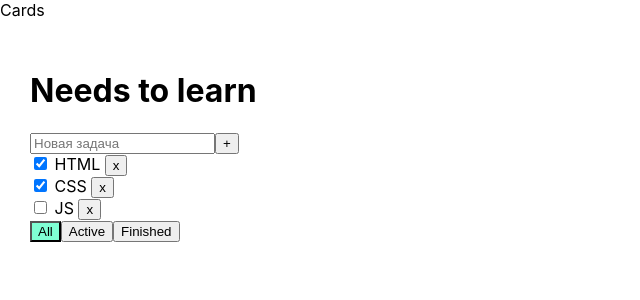
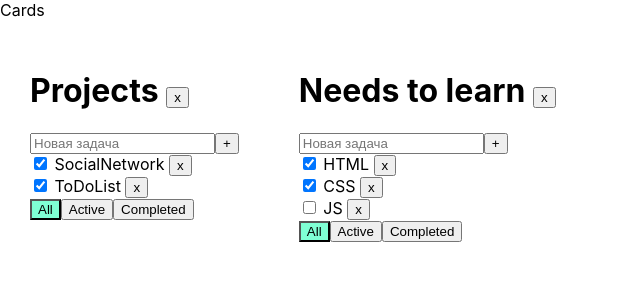
Before and after one commit to 1rko/to-do-list, a React (Create React App) app: page / in a window 1280 px wide. Shown: the top 300 px of the page, without its empty margins (0-640 px from the left). Built offline with nearby package versions, Linux system fonts and the light colour scheme.

Commit message:
Переделана структура данных, реализована функция удаления todolists

```diff
--- a/src/App.tsx
+++ b/src/App.tsx
@@ -9,105 +9,125 @@ export type TasksArrayType = {
     done: boolean
 }
 
-export type tasksWithCardTitleType = {
-    title: string
-    tasks: Array<TasksArrayType>
-}
-
 export type FilterType = 'all' | 'active' | 'completed'
 
-let tasksProjects: tasksWithCardTitleType = {                    //
-    title: 'Projects',
-    tasks: [
-        {id: "1", task: 'ToDoList', done: true},
-        {id: "2", task: 'Social Network', done: true}
-    ]
+export type toDoListsType = {
+    id: string
+    title: string
+    filter: FilterType
 }
 
 function App() {
 
-    let tasksNeedsToLearn: tasksWithCardTitleType = {
-        title: 'Needs to learn',
-        tasks: [
-            {id: '1', task: 'HTML', done: true},
-            {id: "2", task: 'CSS', done: true},
-            {id: "3", task: 'JS', done: false}
-        ]
-    }
+    let toDolistId1 = uuidv4()
+    let toDolistId2 = uuidv4()
 
-    let [tasksWithCardTitle, setTasksWithCardTitle] = useState<tasksWithCardTitleType>(tasksNeedsToLearn)
-    let [filter, setFilter] = useState<FilterType>('all')
+    let [toDoLists, setToDoLists] = useState<Array<toDoListsType>>([
+        {id: toDolistId1, title: 'Projects', filter: 'all'},
+        {id: toDolistId2, title: 'Needs to learn', filter: 'all'},
+    ])
 
-    function removeTask(id: string) {
-        setTasksWithCardTitle(() => {
+    let [allTasks, setAllTasks] = useState({
+        [toDolistId1]: [
+            {id: uuidv4(), task: 'SocialNetwork', done: true},
+            {id: uuidv4(), task: 'ToDoList', done: true},
+        ] as Array<TasksArrayType>,
+        [toDolistId2]: [
+            {id: uuidv4(), task: 'HTML', done: true},
+            {id: uuidv4(), task: 'CSS', done: true},
+            {id: uuidv4(), task: 'JS', done: false}
+        ] as Array<TasksArrayType>
+    })
+
+    function removeTask(taskId: string, todolistId: string) {
+        let filteredTasks = allTasks[todolistId].filter(tdl => tdl.id !== taskId)
+
+        setAllTasks(() => {
             return {
-                ...tasksWithCardTitle,
-                tasks: tasksWithCardTitle.tasks.filter(t => t.id !== id)
+                ...allTasks,
+                [todolistId]: [...filteredTasks]
             }
         })
     }
 
-    function setTaskFilter(filter: FilterType) {
-        setFilter(filter)
+    function addNewTask(newTask: string, todolistId: string) {
+        setAllTasks(() => {
+                return {
+                    ...allTasks,
+                    [todolistId]: [{id: uuidv4(), task: newTask, done: false}, ...allTasks[todolistId]]
+                }
+            }
+        )
     }
 
-    function addNewTask(newTask: string) {
-        setTasksWithCardTitle(prevTasks => {
-            return {
-                ...prevTasks,
-                tasks: [{id: uuidv4(), task: newTask, done: false}, ...tasksWithCardTitle.tasks]
+    function isCompletedChangeTask(tasks: Array<TasksArrayType>, taskId: string, todolistId: string) {
+        let changedArray = tasks.map((t) => {
+            if (t.id === taskId) return {id: taskId, task: t.task, done: !t.done}
+            else {
+                return t
             }
         })
-    }
 
-    function isCompletedChangeTask(allTasks: tasksWithCardTitleType, taskId: string, isCompleted: boolean) {
-        setTasksWithCardTitle(prevTasks => {
-            let changedArray = tasksWithCardTitle.tasks.map((t, ind) => {
-                if (t.id === taskId) return {id: taskId, task: t.task, done: !t.done}
-                else {return t}
-            })
-
-            /*console.log(changedArray)
-            console.log({
+        setAllTasks(() => {
+                return {
                     ...allTasks,
-                tasks: [...changedArray]
-            })*/
-            return {
-                ...prevTasks,
-                tasks: [...changedArray]
-            }
-        })
-    }
-
-    let tasksForToDoList = tasksWithCardTitle
-
-    if (filter === 'active') {
-        tasksForToDoList = {
-            ...tasksForToDoList,
-            tasks: tasksForToDoList.tasks.filter(t => t.done === false)
+                    [todolistId]: [...changedArray]
                 }
             }
+        )
 
-    if (filter === 'completed') {
-        tasksForToDoList = {
-            ...tasksForToDoList,
-            tasks: tasksForToDoList.tasks.filter(t => t.done === true)
-        }
     }
 
     return (
         <>
             <div>Cards</div>
             <div className={styles.cardList}>
-                <Card
-                    title={tasksForToDoList.title}
-                    tasks={tasksForToDoList.tasks}
+
+                {toDoLists.map(tDL => {
+
+                    function setTaskFilter(value: FilterType, toDoListId: string) {
+                        let findedToDoList = toDoLists.find(tdl => tdl.id === toDoListId)
+                        if (findedToDoList) {
+                            findedToDoList.filter = value                 //меняем фильтр в исходном массиве
+                            setToDoLists([...toDoLists])            //сетаем исходный массив
+                        }
+                    };
+
+                    let tasksForToDoList = allTasks[tDL.id]
+
+                    if (tDL.filter === 'active') {
+                        tasksForToDoList =
+                            [...tasksForToDoList.filter(t => t.done === false)]
+                    }
+
+                    if (tDL.filter === 'completed') {
+                        tasksForToDoList =
+                            [...tasksForToDoList.filter(t => t.done === true)]
+                    }
+
+                    function removeTodolist(toDoListId: string) {
+                        let filteredToDoList = toDoLists.filter(tdl => tdl.id !== toDoListId)
+                        if (filteredToDoList) {
+                            setToDoLists([...filteredToDoList])
+                            delete allTasks[toDoListId]
+                            setAllTasks(allTasks)
+                        }
+                    }
+
+                    return (<Card
+                        key={tDL.id}
+                        toDoListId={tDL.id}
+                        title={tDL.title}
+                        tasks={tasksForToDoList}
                         removeTask={removeTask}
+                        filter={tDL.filter}
                         setTaskFilter={setTaskFilter}
                         addNewTask={addNewTask}
                         isCompletedChangeTask={isCompletedChangeTask}
-                />
-                {/*<Card title={tasksProjects.title} tasks={tasksProjects.tasks}/>*/}
+                        removeTodolist={removeTodolist}
+                    />)
+                })
+                }
             </div>
         </>
     );
--- a/src/Components/Card.tsx
+++ b/src/Components/Card.tsx
@@ -1,22 +1,23 @@
-import React, {KeyboardEvent, useState} from 'react'
-import {FilterType, TasksArrayType, tasksWithCardTitleType} from "../App";
+import React, {useState} from 'react'
+import {FilterType, TasksArrayType} from "../App";
 import styles from './Card.module.css'
 
 export type PropsTasksType = {
     title: string
     tasks: Array<TasksArrayType>
+    filter: FilterType
+    toDoListId: string
 
-    removeTask: (id: string) => void
-    setTaskFilter: (filter: FilterType) => void
-    addNewTask: (newTask: string) => void
-    isCompletedChangeTask: (tasks: tasksWithCardTitleType, taskId: string, isCompleted: boolean) => void
+    removeTask: (id: string, todolistId: string) => void
+    setTaskFilter: (value: FilterType, toDoListId: string) => void
+    addNewTask: (newTask: string, todolistId: string) => void
+    isCompletedChangeTask: (tasks: Array<TasksArrayType>, taskId: string, todolistId: string) => void
+    removeTodolist: (todolistId: string) => void
 }
 
 export const Card: React.FC<PropsTasksType> = (props) => {
     let [newTask, setNewTask] = useState('')
     let [error, setError] = useState<null | string>(null)
-    let [activeFilter, setActiveFilter] = useState<FilterType>('all')
-    //let [isCompletedTask, setisCompletedTask] = useState<boolean>(false)
 
     const newTaskChangeHandler = (e: React.ChangeEvent<HTMLInputElement>) => {
         setNewTask(e.currentTarget.value)
@@ -28,7 +29,7 @@ export const Card: React.FC<PropsTasksType> = (props) => {
             return
         }
 
-        props.addNewTask(newTask)
+        props.addNewTask(newTask, props.toDoListId)
         setNewTask('')
     }
 
@@ -40,21 +41,22 @@ export const Card: React.FC<PropsTasksType> = (props) => {
     }
 
     const onAllTaskFilter = () => {
-        props.setTaskFilter('all')
-        setActiveFilter('all')
+        props.setTaskFilter('all', props.toDoListId)
     }
     const onActiveTaskFilter = () => {
-        props.setTaskFilter('active')
-        setActiveFilter('active')
+        props.setTaskFilter('active', props.toDoListId)
     }
     const onCompletedTaskFilter = () => {
-        props.setTaskFilter('completed')
-        setActiveFilter('completed')
+        props.setTaskFilter('completed', props.toDoListId)
+    }
+
+    const removeTodolist = () => {
+        props.removeTodolist( props.toDoListId)
     }
 
     return (
         <div className={styles.card}>
-            <h1> {props.title}</h1>
+            <h1> {props.title} <button onClick={removeTodolist}>х</button> </h1>
             <input value={newTask}
                    className={error ? styles.errorInput : ''}
                    placeholder={'Новая задача'}
@@ -67,11 +69,11 @@ export const Card: React.FC<PropsTasksType> = (props) => {
 
             {props.tasks.map((li, ind, arr) => {
                     const onRemoveTaskHandler = () => {
-                        props.removeTask(li.id)
+                        props.removeTask(li.id, props.toDoListId)
                     }
+
                     const onIsCompletedClick = () => {
-                        props.isCompletedChangeTask({title: props.title, tasks: arr}, li.id, li.done)
-
+                        props.isCompletedChangeTask(props.tasks, li.id, props.toDoListId)
                     }
                     return (
                         <li key={li.id}>
@@ -82,16 +84,16 @@ export const Card: React.FC<PropsTasksType> = (props) => {
                 }
             )}
             <button onClick={onAllTaskFilter}
-                    className={(activeFilter === 'all') ? styles.activeButton : ''}>
+                    className={(props.filter === 'all') ? styles.activeButton : ''}>
                 All
             </button>
             <button onClick={onActiveTaskFilter}
-                    className={(activeFilter === 'active') ? styles.activeButton : ''}>
+                    className={(props.filter === 'active') ? styles.activeButton : ''}>
                 Active
             </button>
             <button onClick={onCompletedTaskFilter}
-                    className={(activeFilter === 'completed') ? styles.activeButton : ''}>
-                Finished
+                    className={(props.filter === 'completed') ? styles.activeButton : ''}>
+                Completed
             </button>
 
         </div>)
```
Lines whose indentation alone changed are shown as unchanged.
